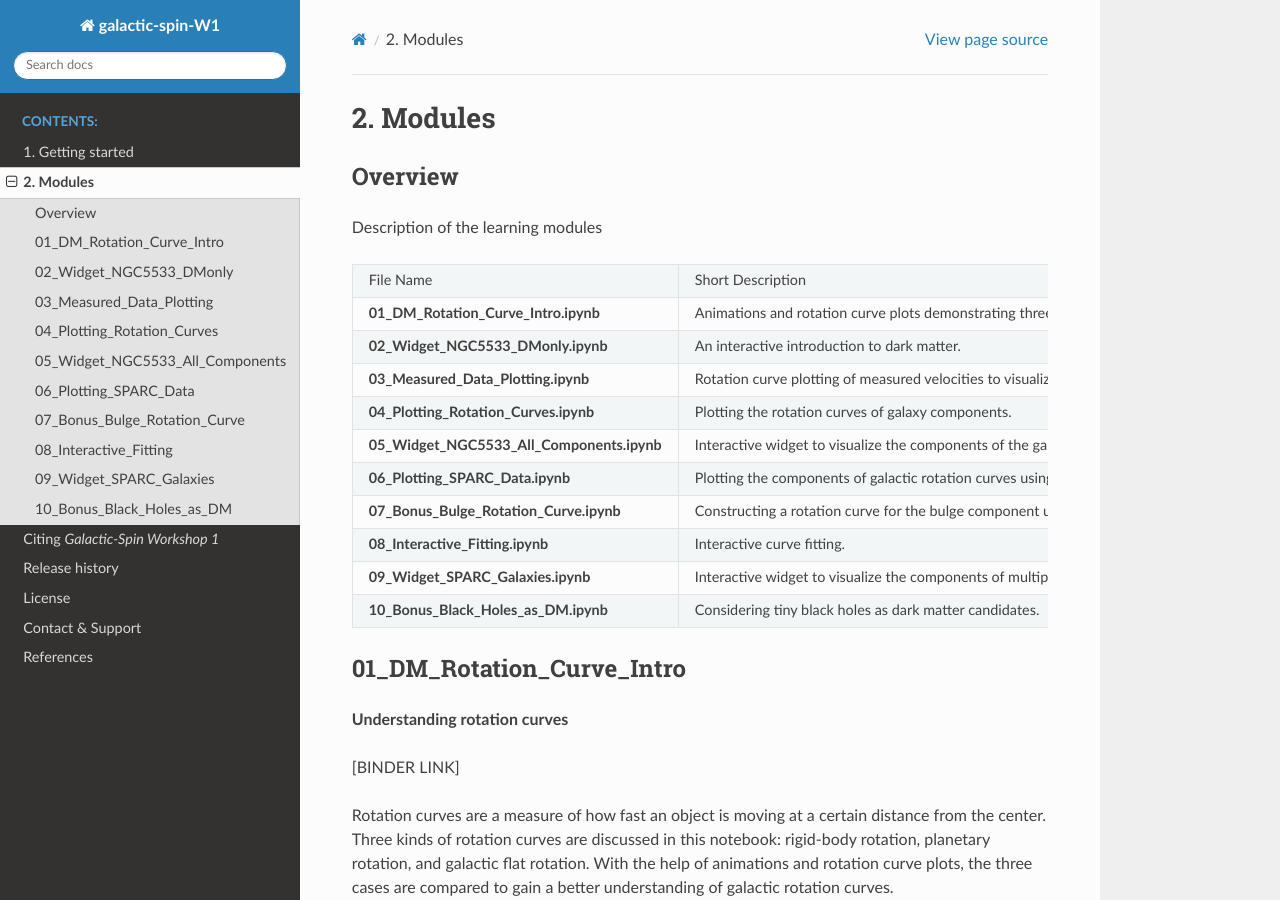
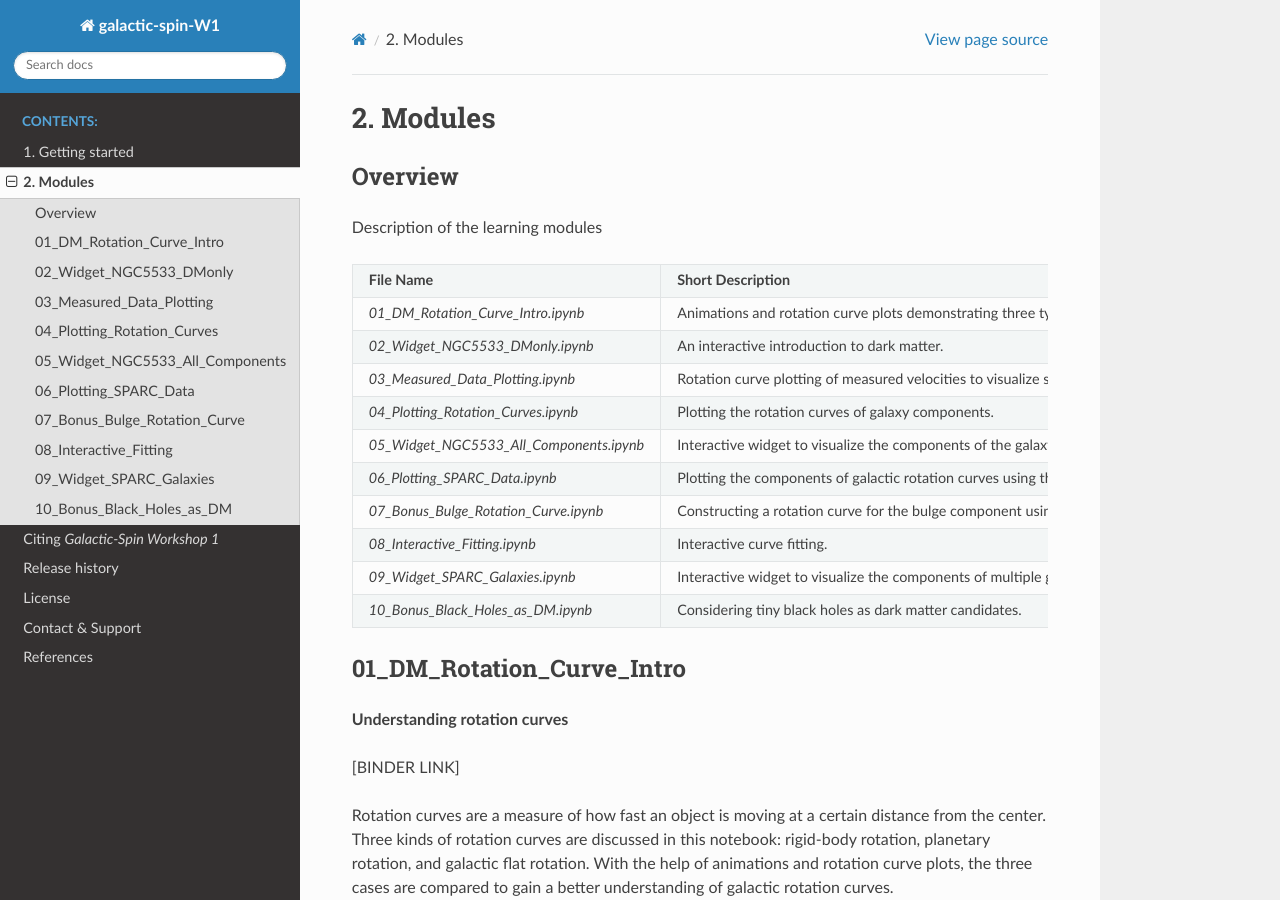
Before and after one commit to villano-lab/galactic-spin-W1, a Sphinx documentation site: the page built from docs/source/02_Modules.rst, in a window 1280 px wide and 900 px high. Built offline with Sphinx 7.4.7 and the Read the Docs theme 2.0.0, drawn with Linux system fonts in a browser that asks for light colours.

```diff
--- a/docs/source/02_Modules.rst
+++ b/docs/source/02_Modules.rst
@@ -9,29 +9,30 @@ Overview
 Description of the learning modules
 
 
-+--------------------------------------------+----------------------------------------------------------------------------------------------------------------+
-| File Name                                  | Short Description                                                                                              |
-+--------------------------------------------+----------------------------------------------------------------------------------------------------------------+
-| **01_DM_Rotation_Curve_Intro.ipynb**       | Animations and rotation curve plots demonstrating three types of rotational motion.                            |
-+--------------------------------------------+----------------------------------------------------------------------------------------------------------------+
-| **02_Widget_NGC5533_DMonly.ipynb**         | An interactive introduction to dark matter.                                                                    |
-+--------------------------------------------+----------------------------------------------------------------------------------------------------------------+
-| **03_Measured_Data_Plotting.ipynb**        | Rotation curve plotting of measured velocities to visualize star and gas motions in a galaxy.                  |
-+--------------------------------------------+----------------------------------------------------------------------------------------------------------------+
-| **04_Plotting_Rotation_Curves.ipynb**      | Plotting the rotation curves of galaxy components.                                                             |
-+--------------------------------------------+----------------------------------------------------------------------------------------------------------------+
-| **05_Widget_NGC5533_All_Components.ipynb** | Interactive widget to visualize the components of the galaxy NGC 5533.                                         |
-+--------------------------------------------+----------------------------------------------------------------------------------------------------------------+
-| **06_Plotting_SPARC_Data.ipynb**           | Plotting the components of galactic rotation curves using the SPARC database of 175 galaxies.                  |
-+--------------------------------------------+----------------------------------------------------------------------------------------------------------------+
-| **07_Bonus_Bulge_Rotation_Curve.ipynb**    | Constructing a rotation curve for the bulge component using empirically-derived parameters.                    |
-+--------------------------------------------+----------------------------------------------------------------------------------------------------------------+
-| **08_Interactive_Fitting.ipynb**           | Interactive curve fitting.                                                                                     |
-+--------------------------------------------+----------------------------------------------------------------------------------------------------------------+
-| **09_Widget_SPARC_Galaxies.ipynb**         | Interactive widget to visualize the components of multiple galaxies using the SPARC database of 175 galaxies.  |
-+--------------------------------------------+----------------------------------------------------------------------------------------------------------------+
-| **10_Bonus_Black_Holes_as_DM.ipynb**       | Considering tiny black holes as dark matter candidates.                                                        |
-+--------------------------------------------+----------------------------------------------------------------------------------------------------------------+
++------------------------------------------+----------------------------------------------------------------------------------------------------------------+
+| **File Name**                            | **Short Description**                                                                                          |
++------------------------------------------+----------------------------------------------------------------------------------------------------------------+
+| `01_DM_Rotation_Curve_Intro.ipynb`       | Animations and rotation curve plots demonstrating three types of rotational motion.                            |
++------------------------------------------+----------------------------------------------------------------------------------------------------------------+
+| `02_Widget_NGC5533_DMonly.ipynb`         | An interactive introduction to dark matter.                                                                    |
++------------------------------------------+----------------------------------------------------------------------------------------------------------------+
+| `03_Measured_Data_Plotting.ipynb`        | Rotation curve plotting of measured velocities to visualize star and gas motions in a galaxy.                  |
++------------------------------------------+----------------------------------------------------------------------------------------------------------------+
+| `04_Plotting_Rotation_Curves.ipynb`      | Plotting the rotation curves of galaxy components.                                                             |
++------------------------------------------+----------------------------------------------------------------------------------------------------------------+
+| `05_Widget_NGC5533_All_Components.ipynb` | Interactive widget to visualize the components of the galaxy NGC 5533.                                         |
++------------------------------------------+----------------------------------------------------------------------------------------------------------------+
+| `06_Plotting_SPARC_Data.ipynb`           | Plotting the components of galactic rotation curves using the SPARC database of 175 galaxies.                  |
++------------------------------------------+----------------------------------------------------------------------------------------------------------------+
+| `07_Bonus_Bulge_Rotation_Curve.ipynb`    | Constructing a rotation curve for the bulge component using empirically-derived parameters.                    |
++------------------------------------------+----------------------------------------------------------------------------------------------------------------+
+| `08_Interactive_Fitting.ipynb`           | Interactive curve fitting.                                                                                     |
++------------------------------------------+----------------------------------------------------------------------------------------------------------------+
+| `09_Widget_SPARC_Galaxies.ipynb`         | Interactive widget to visualize the components of multiple galaxies using the SPARC database of 175 galaxies.  |
++------------------------------------------+----------------------------------------------------------------------------------------------------------------+
+| `10_Bonus_Black_Holes_as_DM.ipynb`       | Considering tiny black holes as dark matter candidates.                                                        |
++------------------------------------------+----------------------------------------------------------------------------------------------------------------+
+
 --------------------------
 01_DM_Rotation_Curve_Intro
 --------------------------
```
